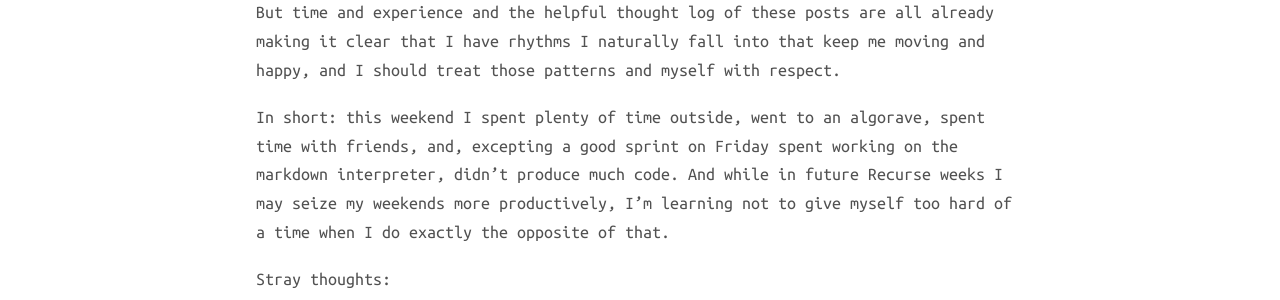
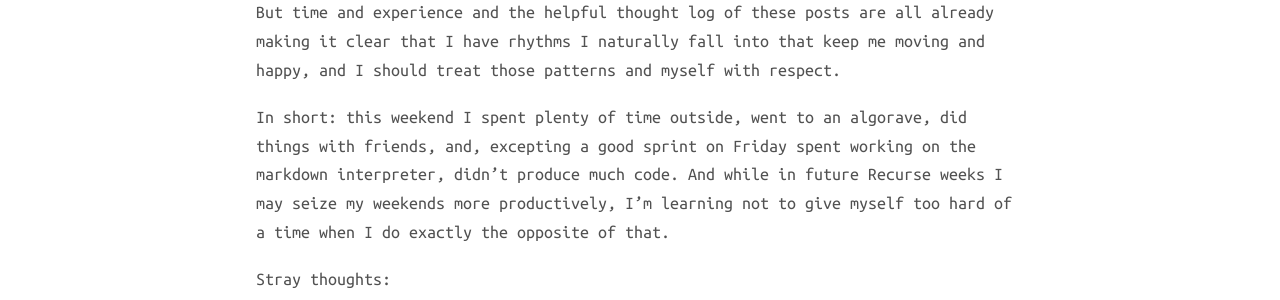
Before and after one commit to tayloraburgess/tayloraburgess.github.io, a Jekyll site: the page built from _posts/2016-07-18-break-pt-2.md, in a window 1280 px wide. Shown: the part 911-1211 px from the top of the page. Built offline with Jekyll 4.4.1, drawn with Linux system fonts in a browser that asks for light colours; nearby versions of some CDN libraries.

Commit message:
Edit last post for sentence structure

```diff
--- a/_posts/2016-07-18-break-pt-2.md
+++ b/_posts/2016-07-18-break-pt-2.md
@@ -11,7 +11,7 @@ But what’s interesting about the experimental design of the Recurse Center is
 
 But time and experience and the helpful thought log of these posts are all already making it clear that I have rhythms I naturally fall into that keep me moving and happy, and I should treat those patterns and myself with respect.
 
-In short: this weekend I spent plenty of time outside, went to an algorave, spent time with friends, and, excepting a good sprint on Friday spent working on the markdown interpreter, didn’t produce much code. And while in future Recurse weeks I may seize my weekends more productively, I’m learning not to give myself too hard of a time when I do exactly the opposite of that.
+In short: this weekend I spent plenty of time outside, went to an algorave, did things with friends, and, excepting a good sprint on Friday spent working on the markdown interpreter, didn’t produce much code. And while in future Recurse weeks I may seize my weekends more productively, I’m learning not to give myself too hard of a time when I do exactly the opposite of that.
 
 Stray thoughts:
 
```
